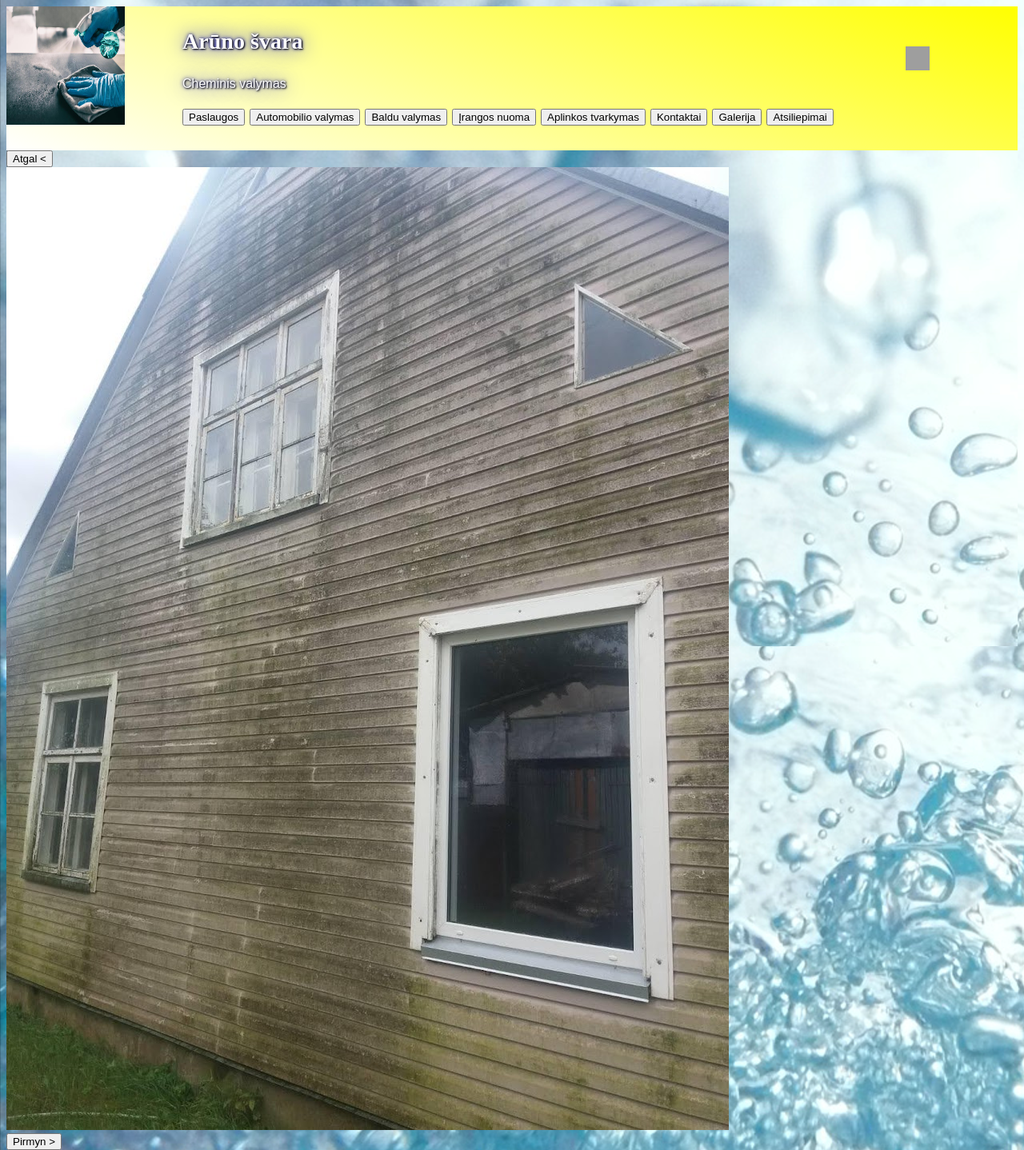
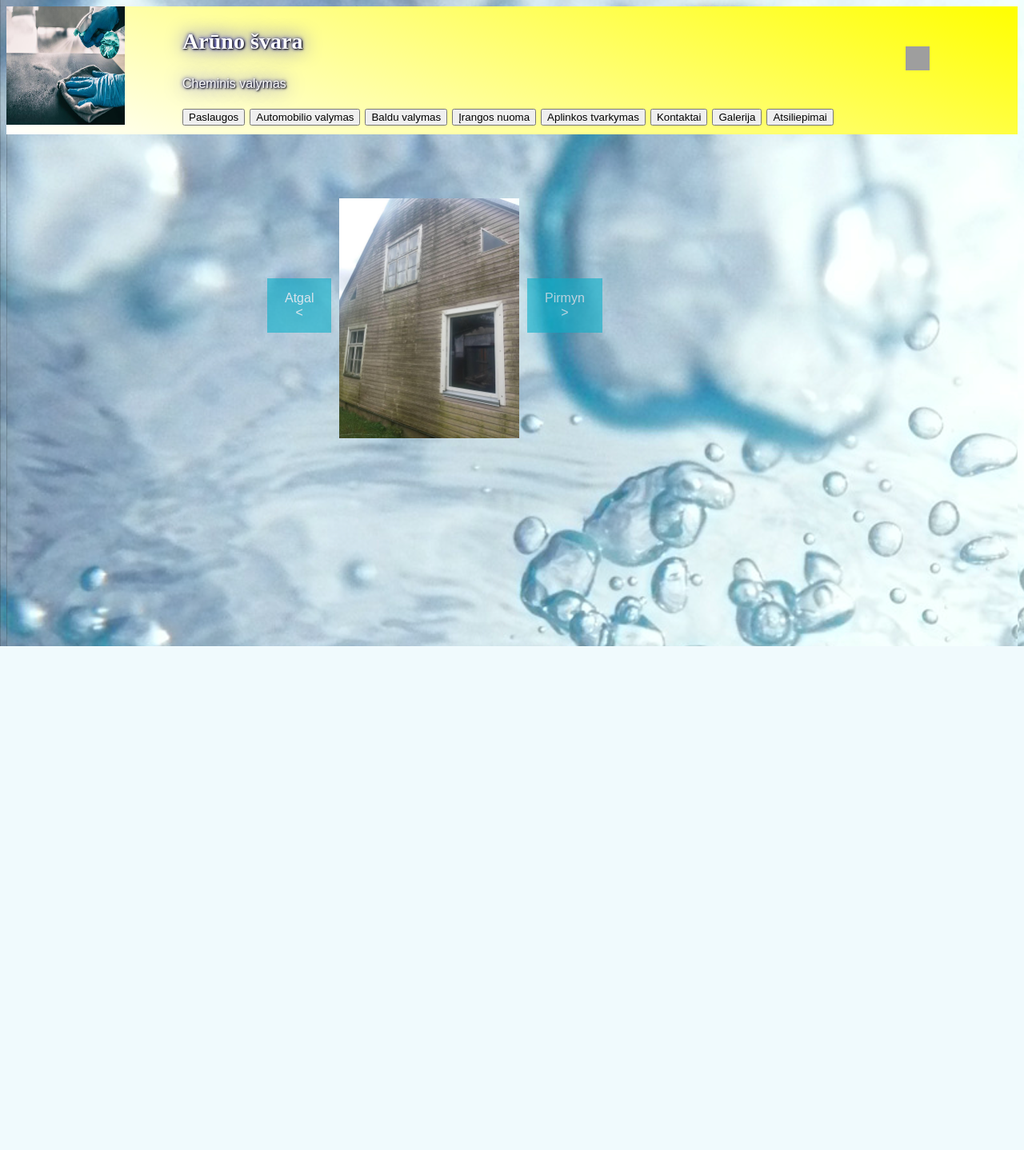
Before and after one commit to Andriuslu/Klases-darbas, a PHP site: page /public_html/Aruno_svara_galerija.html in a window 1280 px wide. Shown: the whole page at 80% size. After the commit the page ends 808 px from the top, so only its background shows below. Run offline with PHP 8.4, Linux system fonts and the light colour scheme; grey boxes are pictures that could not be loaded.

Commit message:
updated page view

```diff
--- a/public_html/Aruno_svara.html
+++ b/public_html/Aruno_svara.html
@@ -28,7 +28,8 @@
             <a href="feedba.php"><button class="btn">Atsiliepimai</button></a>
         </div>
         <div class="contact_links">
-            <a href="https://www.facebook.com/arunosvara" target="_blank"><img class="fb_img" src="img/FBB.png" width="512" height="512" alt="Facebook"/></a>
+            <a href="https://www.facebook.com/arunosvara" target="_blank"><img class="fb_img" src="img/FBB.png"
+                    width="512" height="512" alt="Facebook"/></a>
         </div>
     </div>
     <div class="b">
@@ -53,7 +54,7 @@
     </div>
     <div class="c aside">
         <div class="discount p img">
-            <img class="img_disc" src="img/dsicount.png" alt="AKCJA"/> " style="width: 170px; height: 170px;">
+            <img class="img_disc" src="img/dsicount.png" alt="AKCJA" style="width: 170px; height: 170px;">
         </div>
         <div class="advertising q">
             <span class="span_adv">Čia gali būti Jūsų reklama</span>
--- a/public_html/css/Aruno_svara_layout.css
+++ b/public_html/css/Aruno_svara_layout.css
@@ -299,7 +299,7 @@ textarea[typeof=text]:focus {
         grid-template-columns: 1fr auto 1fr;
         grid-template-rows: 1fr;
         grid-template-areas:"h r o";
-        height: 180px;
+        height: 160px;
 
     }
     .main {
@@ -313,8 +313,7 @@ textarea[typeof=text]:focus {
         grid-template-columns: 1fr;
         grid-template-rows: 1fr;
         grid-template-areas:
-        "p"
-        "q";
+        "p" "q";
         position: relative;
         top: 150px;
     }
@@ -370,7 +369,7 @@ textarea[typeof=text]:focus {
             grid-template-columns: 1fr;
             grid-template-rows: 1fr;
             grid-template-areas:
-        "p" "q";
+                    "p" "q";
             position: relative;
             top: 10px;
         }
--- /dev/null
+++ b/public_html/css/gallery.css
@@ -0,0 +1,81 @@
+.left_arrow {
+    width: 100px;
+    height: 300px;
+    float: left;
+    position: relative;
+    left: 25%;
+    top: 80px;
+}
+.right_arrow {
+    width: 100px;
+    height: 300px;
+    float: left;
+    position: relative;
+    left: 25%;
+    top: 80px;
+}
+.picture {
+    float: left;
+    width: 225px;
+    height: 300px;
+    position: relative;
+    left: 25%;
+    top: 80px;
+}
+.resize {
+    max-width: 100%;
+    max-height: 100%;
+}
+.btna {
+    background-color: #0ab0ca;
+    border: none;
+    color: white;
+    padding: 16px 22px;
+    text-align: center;
+    font-size: 16px;
+    margin: 100px 10px;
+    opacity: 0.6;
+    transition: 0.3s;
+}
+
+.btna:hover {opacity: 1}.left_arrow {
+    width: 100px;
+    height: 300px;
+    float: left;
+    position: relative;
+    left: 25%;
+    top: 80px;
+}
+.right_arrow {
+    width: 100px;
+    height: 300px;
+    float: left;
+    position: relative;
+    left: 25%;
+    top: 80px;
+}
+.picture {
+    float: left;
+    width: 225px;
+    height: 300px;
+    position: relative;
+    left: 25%;
+    top: 80px;
+}
+.resize {
+    max-width: 100%;
+    max-height: 100%;
+}
+.btna {
+    background-color: #0ab0ca;
+    border: none;
+    color: white;
+    padding: 16px 22px;
+    text-align: center;
+    font-size: 16px;
+    margin: 100px 10px;
+    opacity: 0.6;
+    transition: 0.3s;
+}
+
+.btna:hover {opacity: 1}
```
